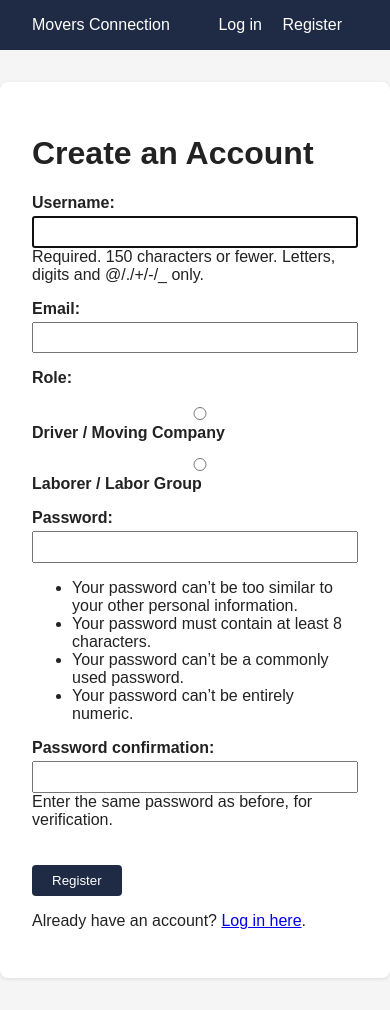
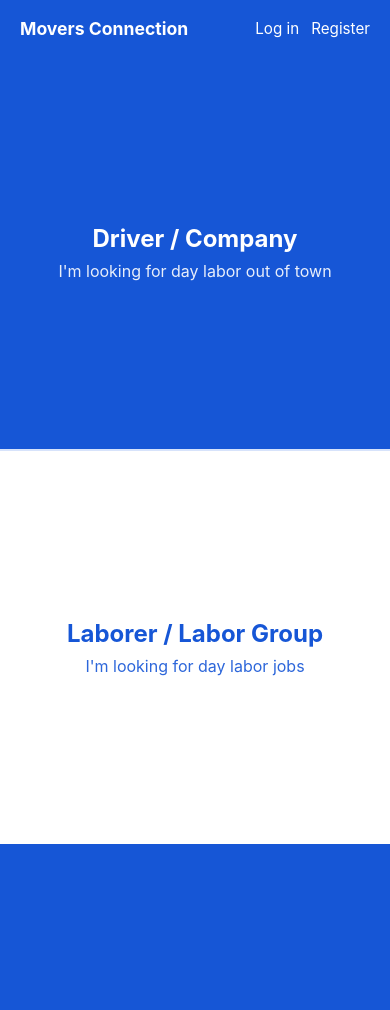
Before and after one commit to SolomonM8/Movers-Connection-Web-Application, a Django app: page /accounts/register/ in a window 390 px wide. After the commit the page ends 844 px from the top, so only its background shows below. Run offline with Django 5.2, Linux system fonts and the light colour scheme.

Commit message:
Redesign UI and streamline signup flow
Blue-on-white, mobile-first design across all pages. New landing page
with Existing/New user choice, role picker (Driver vs Laborer), and a
combined signup form collecting name, email, phone, and city/state
per role. Switched User model to email-based login (no username) and
added city/state/phone fields shared by DriverProfile/LaborerProfile.

```diff
--- a/accounts/forms.py
+++ b/accounts/forms.py
@@ -1,16 +1,82 @@
 from django import forms
-from django.contrib.auth.forms import UserCreationForm
+from django.contrib.auth import password_validation
 
-from .models import User
-
-# Admin accounts are provisioned via createsuperuser/Django admin, not self-registration.
-PUBLIC_ROLE_CHOICES = [c for c in User.Role.choices if c[0] != User.Role.ADMIN]
+from .constants import US_STATE_CHOICES
+from .models import DriverProfile, LaborerProfile, User
 
 
-class RoleRestrictedUserCreationForm(UserCreationForm):
-    email = forms.EmailField(required=True)
-    role = forms.ChoiceField(choices=PUBLIC_ROLE_CHOICES, widget=forms.RadioSelect)
+class BaseSignUpForm(forms.ModelForm):
+    role = None
+    profile_model = None
+    name_field_name = None
 
-    class Meta(UserCreationForm.Meta):
+    name = forms.CharField(max_length=255)
+    email = forms.EmailField()
+    phone_number = forms.CharField(max_length=20, label="Phone number")
+    city = forms.CharField(max_length=100)
+    state = forms.ChoiceField(choices=US_STATE_CHOICES)
+    password1 = forms.CharField(label="Password", widget=forms.PasswordInput, strip=False)
+    password2 = forms.CharField(label="Confirm password", widget=forms.PasswordInput, strip=False)
+
+    class Meta:
         model = User
-        fields = ("username", "email", "role")
+        fields = ("email",)
+
+    def clean_email(self):
+        email = self.cleaned_data["email"].lower()
+        if User.objects.filter(email__iexact=email).exists():
+            raise forms.ValidationError("An account with this email already exists.")
+        return email
+
+    def clean_password2(self):
+        password1 = self.cleaned_data.get("password1")
+        password2 = self.cleaned_data.get("password2")
+        if password1 and password2 and password1 != password2:
+            raise forms.ValidationError("Passwords don't match.")
+        return password2
+
+    def _post_clean(self):
+        super()._post_clean()
+        password2 = self.cleaned_data.get("password2")
+        if password2:
+            try:
+                password_validation.validate_password(password2, self.instance)
+            except forms.ValidationError as error:
+                self.add_error("password2", error)
+
+    def save(self, commit=True):
+        user = super().save(commit=False)
+        user.role = self.role
+        user.set_password(self.cleaned_data["password1"])
+        if commit:
+            user.save()
+            self.profile_model.objects.update_or_create(
+                user=user,
+                defaults={
+                    self.name_field_name: self.cleaned_data["name"],
+                    "phone_number": self.cleaned_data["phone_number"],
+                    "city": self.cleaned_data["city"],
+                    "state": self.cleaned_data["state"],
+                },
+            )
+        return user
+
+
+class DriverSignUpForm(BaseSignUpForm):
+    role = User.Role.DRIVER
+    profile_model = DriverProfile
+    name_field_name = "company_name"
+
+    def __init__(self, *args, **kwargs):
+        super().__init__(*args, **kwargs)
+        self.fields["name"].label = "Company or driver name"
+
+
+class LaborerSignUpForm(BaseSignUpForm):
+    role = User.Role.LABORER
+    profile_model = LaborerProfile
+    name_field_name = "display_name"
+
+    def __init__(self, *args, **kwargs):
+        super().__init__(*args, **kwargs)
+        self.fields["name"].label = "Your name or labor group name"
--- a/accounts/templates/accounts/login.html
+++ b/accounts/templates/accounts/login.html
@@ -7,5 +7,5 @@
   {{ form.as_p }}
   <button type="submit">Log In</button>
 </form>
-<p>Don't have an account? <a href="{% url 'accounts:register' %}">Register here</a>.</p>
+<p class="helper-link">Don't have an account? <a href="{% url 'accounts:register' %}">Register here</a>.</p>
 {% endblock %}
--- a/accounts/templates/accounts/register.html
+++ /dev/null
@@ -1,11 +0,0 @@
-{% extends "base.html" %}
-{% block title %}Register - Movers Connection{% endblock %}
-{% block content %}
-<h1>Create an Account</h1>
-<form method="post">
-  {% csrf_token %}
-  {{ form.as_p }}
-  <button type="submit">Register</button>
-</form>
-<p>Already have an account? <a href="{% url 'accounts:login' %}">Log in here</a>.</p>
-{% endblock %}
--- /dev/null
+++ b/accounts/templates/accounts/role_choice.html
@@ -0,0 +1,16 @@
+{% extends "base.html" %}
+{% block title %}Create an Account - Movers Connection{% endblock %}
+{% block main %}
+<main class="full-bleed">
+  <div class="choice-grid">
+    <a class="choice-option option-a" href="{% url 'accounts:register_driver' %}">
+      <span class="choice-title">Driver / Company</span>
+      <span class="choice-subtitle">I'm looking for day labor out of town</span>
+    </a>
+    <a class="choice-option option-b" href="{% url 'accounts:register_laborer' %}">
+      <span class="choice-title">Laborer / Labor Group</span>
+      <span class="choice-subtitle">I'm looking for day labor jobs</span>
+    </a>
+  </div>
+</main>
+{% endblock %}
--- a/accounts/urls.py
+++ b/accounts/urls.py
@@ -6,9 +6,11 @@ from . import views
 app_name = "accounts"
 
 urlpatterns = [
-    path("register/", views.RegisterView.as_view(), name="register"),
     path("login/", views.CustomLoginView.as_view(), name="login"),
     path("logout/", LogoutView.as_view(next_page="accounts:login"), name="logout"),
+    path("register/", views.RoleChoiceView.as_view(), name="register"),
+    path("register/driver/", views.DriverSignUpView.as_view(), name="register_driver"),
+    path("register/laborer/", views.LaborerSignUpView.as_view(), name="register_laborer"),
     path("dashboard/", views.dashboard_redirect, name="dashboard"),
     path("dashboard/driver/", views.DriverDashboardView.as_view(), name="driver_dashboard"),
     path("dashboard/laborer/", views.LaborerDashboardView.as_view(), name="laborer_dashboard"),
--- a/accounts/views.py
+++ b/accounts/views.py
@@ -5,14 +5,32 @@ from django.shortcuts import redirect
 from django.urls import reverse_lazy
 from django.views.generic import CreateView, TemplateView
 
-from .forms import RoleRestrictedUserCreationForm
+from .forms import DriverSignUpForm, LaborerSignUpForm
 from .models import User
 
 
-class RegisterView(CreateView):
-    form_class = RoleRestrictedUserCreationForm
-    template_name = "accounts/register.html"
+class LandingView(TemplateView):
+    template_name = "accounts/landing.html"
+
+    def get(self, request, *args, **kwargs):
+        if request.user.is_authenticated:
+            return redirect("accounts:dashboard")
+        return super().get(request, *args, **kwargs)
+
+
+class RoleChoiceView(TemplateView):
+    template_name = "accounts/role_choice.html"
+
+
+class CustomLoginView(LoginView):
+    template_name = "accounts/login.html"
+
+
+class DriverSignUpView(CreateView):
+    form_class = DriverSignUpForm
+    template_name = "accounts/signup_form.html"
     success_url = reverse_lazy("accounts:dashboard")
+    extra_context = {"role_label": "Driver / Moving Company"}
 
     def form_valid(self, form):
         response = super().form_valid(form)
@@ -20,8 +38,16 @@ class RegisterView(CreateView):
         return response
 
 
-class CustomLoginView(LoginView):
-    template_name = "accounts/login.html"
+class LaborerSignUpView(CreateView):
+    form_class = LaborerSignUpForm
+    template_name = "accounts/signup_form.html"
+    success_url = reverse_lazy("accounts:dashboard")
+    extra_context = {"role_label": "Laborer / Labor Group"}
+
+    def form_valid(self, form):
+        response = super().form_valid(form)
+        login(self.request, self.object)
+        return response
 
 
 def dashboard_redirect(request):
--- a/movers_connection/urls.py
+++ b/movers_connection/urls.py
@@ -6,10 +6,11 @@ The `urlpatterns` list routes URLs to views. For more information please see:
 """
 from django.contrib import admin
 from django.urls import include, path
-from django.views.generic import RedirectView
+
+from accounts.views import LandingView
 
 urlpatterns = [
     path('admin/', admin.site.urls),
     path('accounts/', include('accounts.urls')),
-    path('', RedirectView.as_view(pattern_name='accounts:dashboard', permanent=False)),
+    path('', LandingView.as_view(), name='landing'),
 ]
--- a/templates/base.html
+++ b/templates/base.html
@@ -5,29 +5,204 @@
   <meta name="viewport" content="width=device-width, initial-scale=1">
   <title>{% block title %}Movers Connection{% endblock %}</title>
   <style>
-    body { font-family: Arial, sans-serif; margin: 0; background: #f5f5f5; color: #222; }
-    nav { background: #1f2a44; color: #fff; padding: 1rem 2rem; display: flex; justify-content: space-between; align-items: center; }
-    nav a { color: #fff; text-decoration: none; margin-right: 1rem; }
-    nav a:hover { text-decoration: underline; }
-    nav form { display: inline; }
-    nav button { background: none; border: 1px solid #fff; color: #fff; padding: 0.3rem 0.8rem; border-radius: 4px; cursor: pointer; }
-    main { max-width: 700px; margin: 2rem auto; background: #fff; padding: 2rem; border-radius: 8px; box-shadow: 0 1px 4px rgba(0,0,0,0.1); }
-    .errorlist { color: #b00020; }
+    :root {
+      --color-primary: #1656d6;
+      --color-primary-dark: #0f3fa8;
+      --color-primary-light: #eaf1ff;
+      --color-text: #10203a;
+      --color-muted: #5b6b8c;
+      --color-border: #d7e3fb;
+      --nav-height: 3.5rem;
+    }
+
+    * { box-sizing: border-box; }
+
+    body {
+      font-family: -apple-system, BlinkMacSystemFont, "Segoe UI", Roboto, Arial, sans-serif;
+      margin: 0;
+      background: #ffffff;
+      color: var(--color-text);
+      -webkit-font-smoothing: antialiased;
+    }
+
+    nav {
+      min-height: var(--nav-height);
+      background: var(--color-primary);
+      color: #fff;
+      padding: 0.6rem 1.25rem;
+      display: flex;
+      justify-content: space-between;
+      align-items: center;
+      flex-wrap: wrap;
+      gap: 0.5rem 1rem;
+    }
+
+    nav a.brand {
+      color: #fff;
+      text-decoration: none;
+      font-weight: 700;
+      font-size: 1.1rem;
+    }
+
+    nav .nav-links { display: flex; align-items: center; gap: 0.75rem; }
+
+    nav .nav-links a {
+      color: #fff;
+      text-decoration: none;
+      font-size: 0.95rem;
+    }
+
+    nav .nav-links a:hover { text-decoration: underline; }
+
+    nav .user-info { font-size: 0.9rem; opacity: 0.9; }
+
+    nav button {
+      background: transparent;
+      border: 1px solid rgba(255,255,255,0.7);
+      color: #fff;
+      padding: 0.35rem 0.9rem;
+      border-radius: 999px;
+      cursor: pointer;
+      font-size: 0.9rem;
+    }
+
+    nav button:hover { background: rgba(255,255,255,0.15); }
+
+    main.card {
+      max-width: 480px;
+      margin: 2rem auto;
+      background: #fff;
+      padding: 2rem;
+      border: 1px solid var(--color-border);
+      border-radius: 12px;
+      box-shadow: 0 4px 16px rgba(22, 86, 214, 0.08);
+    }
+
+    main.wide-card {
+      max-width: 700px;
+      margin: 2rem auto;
+      background: #fff;
+      padding: 2rem;
+      border: 1px solid var(--color-border);
+      border-radius: 12px;
+      box-shadow: 0 4px 16px rgba(22, 86, 214, 0.08);
+    }
+
+    main.full-bleed {
+      margin: 0;
+      padding: 0;
+      min-height: calc(100vh - var(--nav-height));
+    }
+
+    h1 { font-size: 1.5rem; margin-top: 0; }
+
+    .errorlist { color: #c0362c; list-style: none; padding: 0; font-size: 0.9rem; }
+
     ul.messages { list-style: none; padding: 0; }
-    ul.messages li { padding: 0.5rem; background: #e6f4ea; border-radius: 4px; margin-bottom: 0.5rem; }
-    label { display: block; margin-top: 0.75rem; font-weight: bold; }
-    input, select { width: 100%; padding: 0.4rem; margin-top: 0.25rem; box-sizing: border-box; }
-    button[type="submit"] { margin-top: 1.25rem; padding: 0.5rem 1.25rem; background: #1f2a44; color: #fff; border: none; border-radius: 4px; cursor: pointer; }
+    ul.messages li {
+      padding: 0.6rem 0.9rem;
+      background: var(--color-primary-light);
+      color: var(--color-primary-dark);
+      border-radius: 8px;
+      margin: 1rem 1.25rem 0;
+    }
+
+    label { display: block; margin-top: 0.9rem; font-weight: 600; font-size: 0.9rem; color: var(--color-text); }
+
+    input, select {
+      width: 100%;
+      padding: 0.6rem 0.7rem;
+      margin-top: 0.3rem;
+      border: 1px solid var(--color-border);
+      border-radius: 8px;
+      font-size: 1rem;
+      background: #fff;
+      color: var(--color-text);
+    }
+
+    input:focus, select:focus {
+      outline: none;
+      border-color: var(--color-primary);
+      box-shadow: 0 0 0 3px var(--color-primary-light);
+    }
+
+    button[type="submit"], .btn-primary {
+      display: inline-block;
+      margin-top: 1.5rem;
+      padding: 0.75rem 1.5rem;
+      background: var(--color-primary);
+      color: #fff;
+      border: none;
+      border-radius: 8px;
+      cursor: pointer;
+      font-size: 1rem;
+      font-weight: 600;
+      text-align: center;
+      text-decoration: none;
+      width: 100%;
+    }
+
+    button[type="submit"]:hover, .btn-primary:hover { background: var(--color-primary-dark); }
+
+    p.helper-link { font-size: 0.9rem; color: var(--color-muted); }
+    p.helper-link a { color: var(--color-primary); font-weight: 600; text-decoration: none; }
+    p.helper-link a:hover { text-decoration: underline; }
+
+    /* Giant choice buttons used on the landing and role-choice pages */
+    .choice-grid {
+      display: flex;
+      flex-direction: column;
+      min-height: calc(100vh - var(--nav-height));
+    }
+
+    .choice-option {
+      flex: 1;
+      display: flex;
+      flex-direction: column;
+      align-items: center;
+      justify-content: center;
+      gap: 0.5rem;
+      text-decoration: none;
+      padding: 2rem 1.5rem;
+      text-align: center;
+      transition: background 0.15s ease;
+    }
+
+    .choice-option .choice-title {
+      font-size: 1.5rem;
+      font-weight: 700;
+    }
+
+    .choice-option .choice-subtitle {
+      font-size: 1rem;
+      opacity: 0.9;
+    }
+
+    .choice-option.option-a {
+      background: var(--color-primary);
+      color: #fff;
+    }
+    .choice-option.option-a:hover { background: var(--color-primary-dark); }
+
+    .choice-option.option-b {
+      background: #fff;
+      color: var(--color-primary);
+      border-top: 2px solid var(--color-border);
+    }
+    .choice-option.option-b:hover { background: var(--color-primary-light); }
+
+    @media (min-width: 700px) {
+      .choice-grid { flex-direction: row; }
+      .choice-option.option-b { border-top: none; border-left: 2px solid var(--color-border); }
+    }
   </style>
 </head>
 <body>
   <nav>
-    <div>
-      <a href="{% url 'accounts:dashboard' %}">Movers Connection</a>
-    </div>
-    <div>
+    <a class="brand" href="{% url 'landing' %}">Movers Connection</a>
+    <div class="nav-links">
       {% if user.is_authenticated %}
-        <span>{{ user.username }} &middot; {{ user.get_role_display }}</span>
+        <span class="user-info">{{ user.email }} &middot; {{ user.get_role_display }}</span>
         <form action="{% url 'accounts:logout' %}" method="post">
           {% csrf_token %}
           <button type="submit">Log out</button>
@@ -38,13 +213,15 @@
       {% endif %}
     </div>
   </nav>
-  <main>
-    {% if messages %}
-      <ul class="messages">
-        {% for message in messages %}<li>{{ message }}</li>{% endfor %}
-      </ul>
-    {% endif %}
+  {% if messages %}
+    <ul class="messages">
+      {% for message in messages %}<li>{{ message }}</li>{% endfor %}
+    </ul>
+  {% endif %}
+  {% block main %}
+  <main class="card">
     {% block content %}{% endblock %}
   </main>
+  {% endblock %}
 </body>
 </html>
```
Also changed, not shown: accounts/admin.py (+17 -6 lines), accounts/constants.py (added, +53 -0 lines), accounts/models.py (+55 -12 lines), accounts/templates/accounts/dashboard_base.html (+6 -4 lines), accounts/templates/accounts/landing.html (added, +16 -0 lines), accounts/templates/accounts/signup_form.html (added, +11 -0 lines), accounts/migrations/0001_initial.py.
